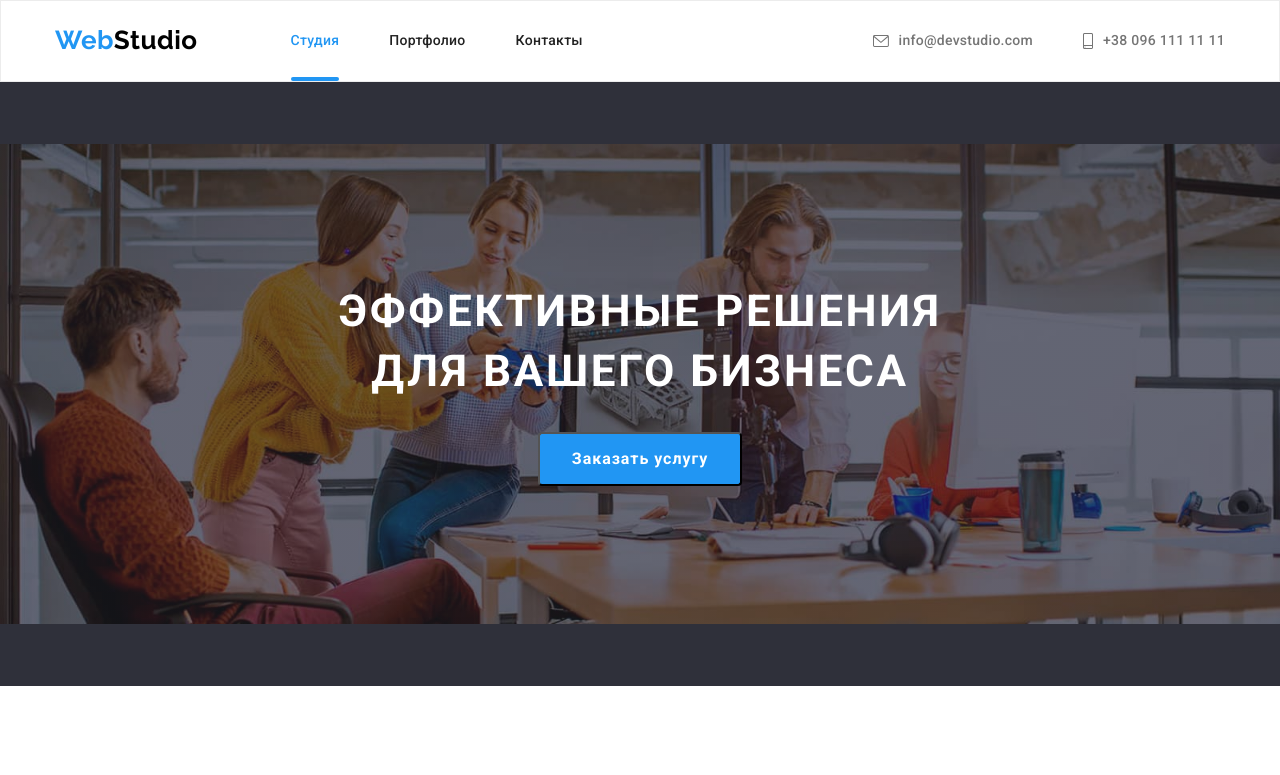
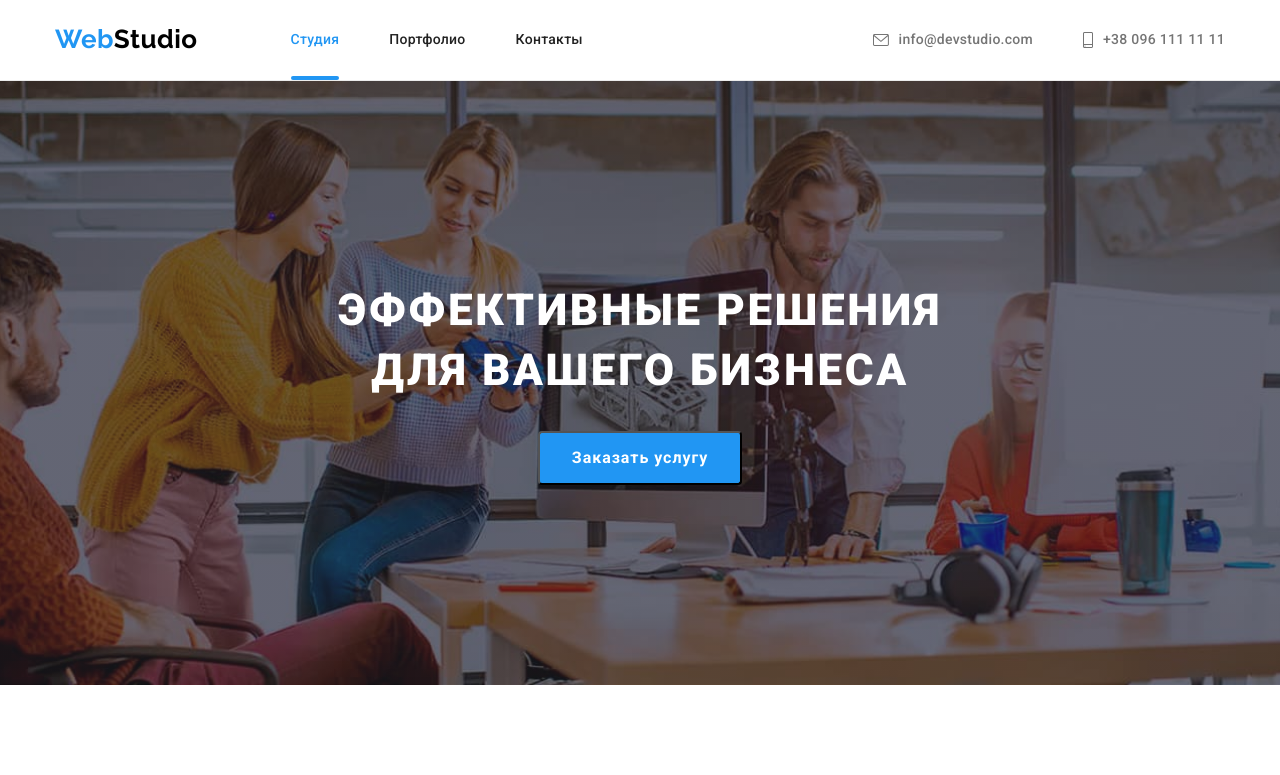
Before and after one commit to SvetaAnikina/goit-markup-hw-05, a plain HTML site: page index.html in a window 1280 px wide. Shown: the top 775 px of the page. Drawn offline with nearby package versions, Linux system fonts and the light colour scheme.

Commit message:
Вносит правки после проверки ментором

```diff
--- a/css/styles.css
+++ b/css/styles.css
@@ -107,7 +107,7 @@ img{
 }
 
 header{
-border: 1px solid #ECECEC;
+border-bottom: 1px solid #ECECEC;
 }
 
 .nav .link{
@@ -197,7 +197,7 @@ border: 1px solid #ECECEC;
 
     background-repeat: no-repeat;
     background-position: center;
-    background-size: contain;
+    background-size: cover;
     background-color: var(--background-color-dark);
     max-width: 1600px;
     margin-right: auto;
@@ -207,7 +207,7 @@ border: 1px solid #ECECEC;
 
 .hero-title{
     font-style: normal;
-    font-weight: 900px;
+    font-weight: 900;
     font-size: 44px;
     line-height: 1.36;
     letter-spacing: 0.06em;
@@ -760,4 +760,5 @@ footer{
 
 .modal-close-icon{
     fill: #000000;
+    background-color: #ffffff;
 }
--- a/index.html
+++ b/index.html
@@ -47,12 +47,12 @@
                 </button>
             </div>
         </div>
-        <div class="hero">
+        <section class="hero">
             <div class="container">
                 <h1 class="hero-title">Эффективные решения для вашего бизнеса</h1>
                 <button class="hero-button" type="button" data-modal-open>Заказать услугу</button>
             </div>
-        </div>
+        </section>
 
         <section class="advantage-main">
             <div class="container">
```
